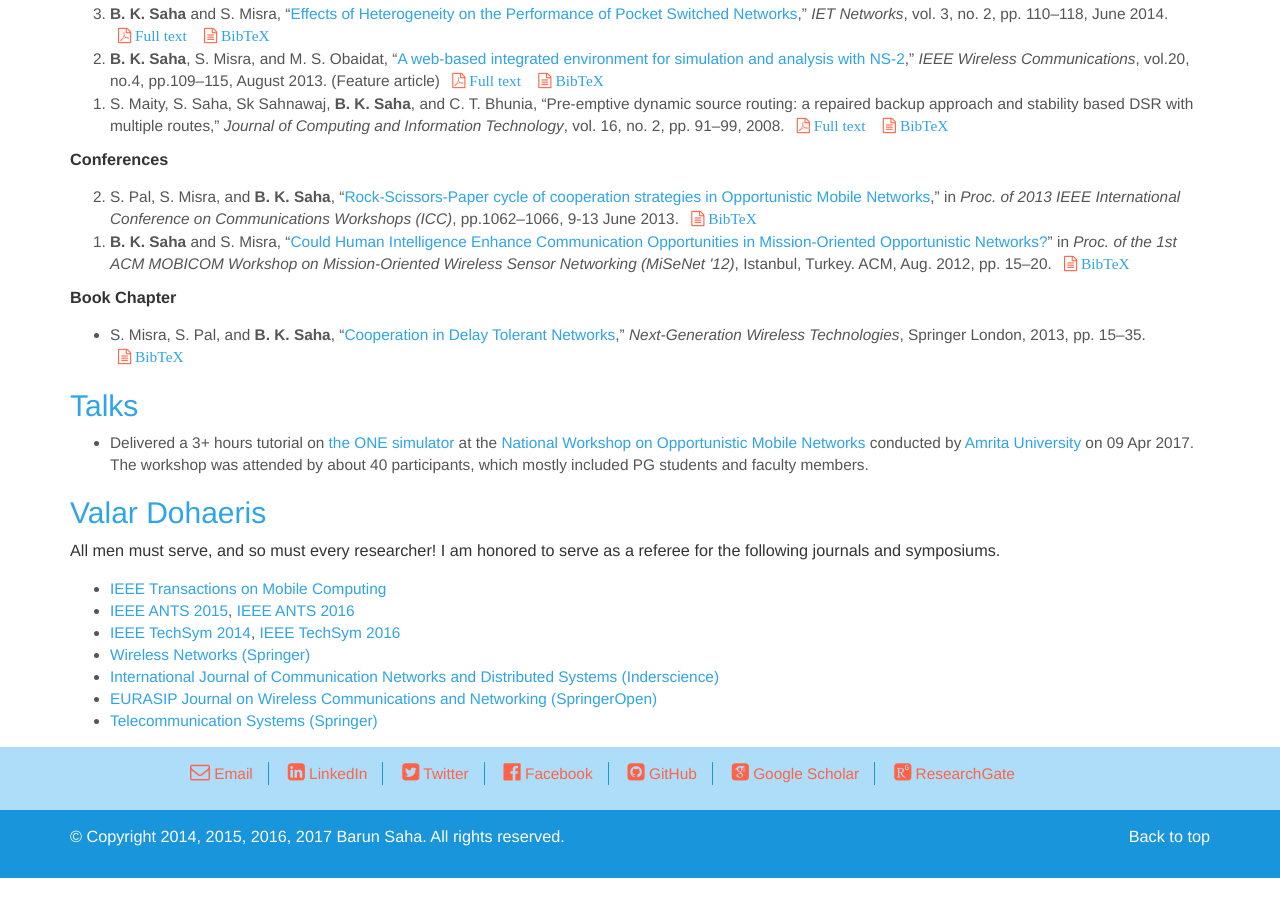
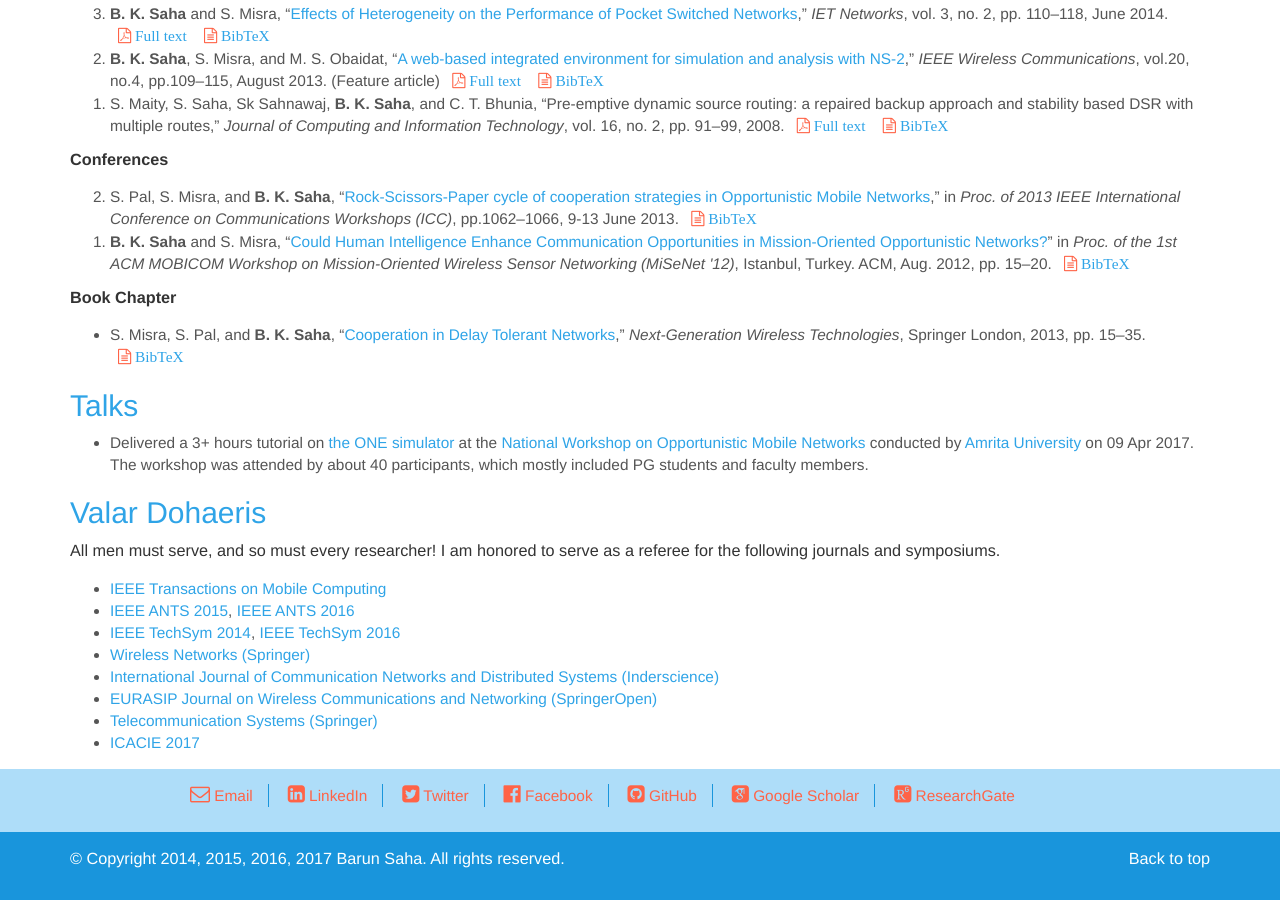
Before and after one commit to barun-saha/barun-saha.github.io, a Jekyll site: the page research.html, which Jekyll copies as it is, in a window 1280 px wide and 900 px high, scrolled down 828 px. Built offline with Jekyll 4.4.1, drawn with Linux system fonts in a browser that asks for light colours; nearby versions of some CDN libraries; some web fonts are replaced; before the commit the page ends 1706 px from its top, so only the background shows below that.

Commit message:
Update reviewers list

```diff
--- a/research.html
+++ b/research.html
@@ -262,6 +262,9 @@
 					on Wireless Communications and Networking (SpringerOpen)</a></li>
 				<li><a href="https://www.springer.com/business+%26+management/business+information+systems/journal/11235">
 					Telecommunication Systems (Springer)</a></li>
+				<li>
+					<a href="http://www.icacie.com/2017/">ICACIE 2017</a>
+				</li>
 			</ul>
 		</p>
 	</div>
--- a/templates/research.html
+++ b/templates/research.html
@@ -203,6 +203,9 @@
 					on Wireless Communications and Networking (SpringerOpen)</a></li>
 				<li><a href="https://www.springer.com/business+%26+management/business+information+systems/journal/11235">
 					Telecommunication Systems (Springer)</a></li>
+				<li>
+					<a href="http://www.icacie.com/2017/">ICACIE 2017</a>
+				</li>
 			</ul>
 		</p>
 	</div>
```
